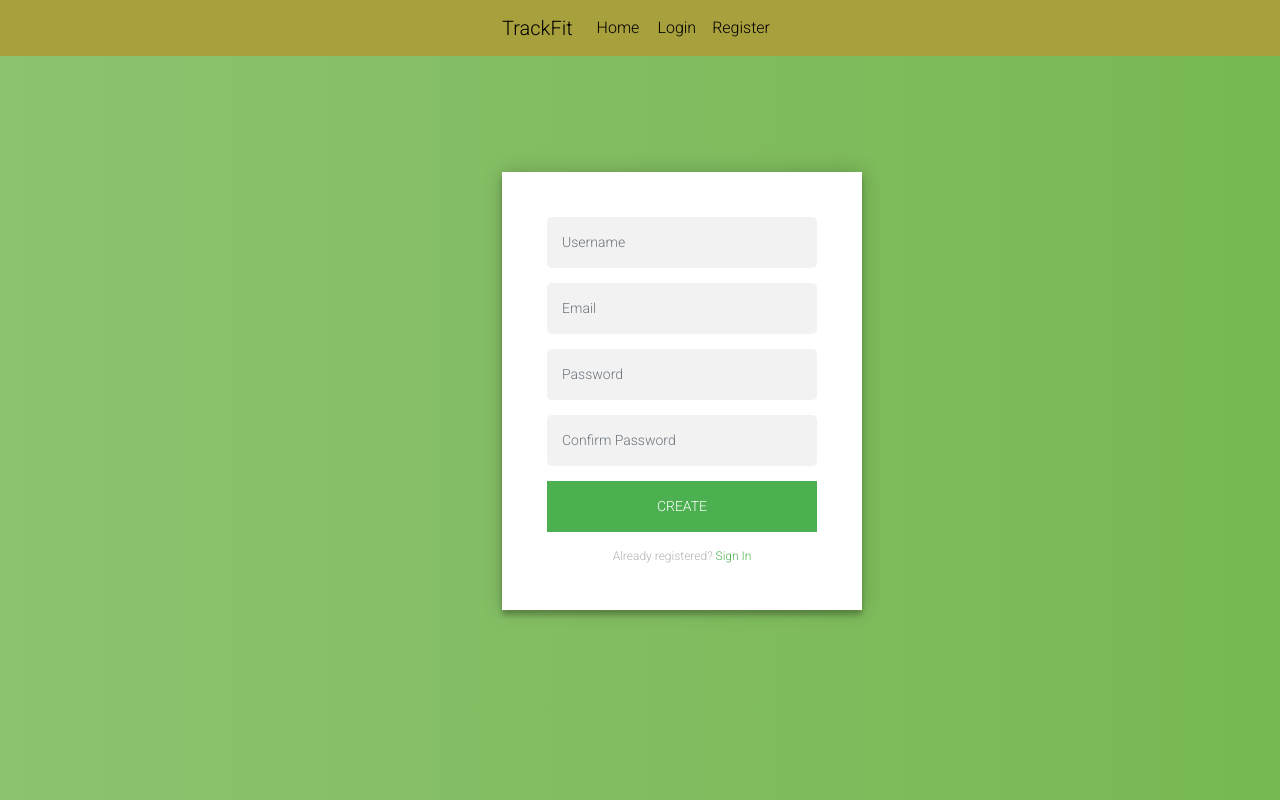
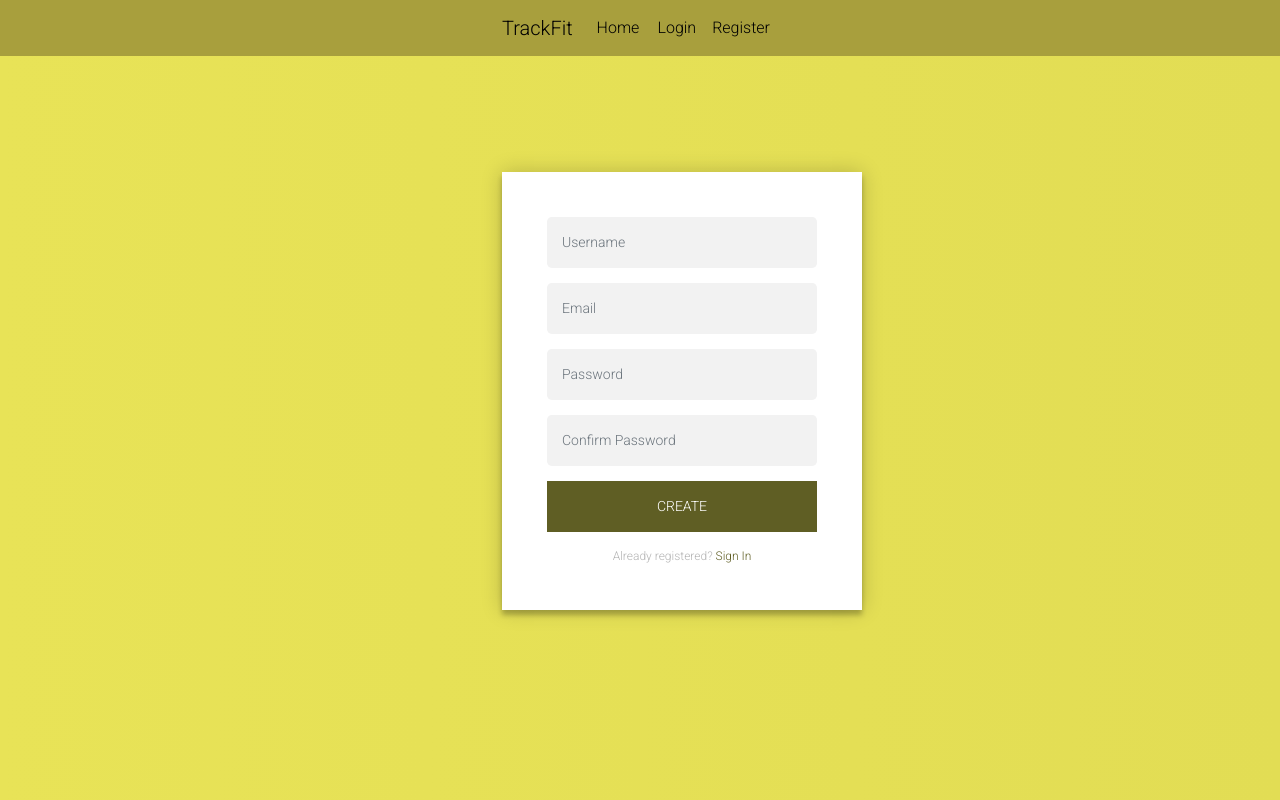
Before and after one commit to DennisCri/TrackFit, a Flask app: page /register in a window 1280 px wide. Run offline with Flask 2, Linux system fonts and the light colour scheme.

Commit message:
changed colojurs

```diff
--- a/static/log_data.css
+++ b/static/log_data.css
@@ -3,7 +3,7 @@
   margin-top: 75px
 }
 .button {
-  background-color: #03a56a;
+  background-color: #5f5e24;
   border: none;
   color: white;
   padding: 15px 32px;
--- a/static/login_registration.css
+++ b/static/login_registration.css
@@ -34,7 +34,7 @@
   font-family: "Roboto", sans-serif;
   text-transform: uppercase;
   outline: 0;
-  background: #4CAF50;
+  background: #5f5e24;
   width: 100%;
   border: 0;
   padding: 15px;
@@ -45,7 +45,7 @@
   cursor: pointer;
 }
 .form button:hover,.form button:active,.form button:focus {
-  background: #43A047;
+  background: #858233;
 }
 .form .message {
   margin: 15px 0 0;
@@ -53,7 +53,7 @@
   font-size: 12px;
 }
 .form .message a {
-  color: #4CAF50;
+  color: #5f5e24;
   text-decoration: none;
 }
 /*.form .register-form {
@@ -93,11 +93,11 @@
   color: #EF3B3A;
 }
 body {
-  background: #76b852; /* fallback for old browsers */
-  background: -webkit-linear-gradient(right, #76b852, #8DC26F);
-  background: -moz-linear-gradient(right, #76b852, #8DC26F);
-  background: -o-linear-gradient(right, #76b852, #8DC26F);
-  background: linear-gradient(to left, #76b852, #8DC26F);
+  background: #e2dd54; /* fallback for old browsers */
+  background: -webkit-linear-gradient(right, #e2dd54, #e8e357);
+  background: -moz-linear-gradient(right, #e2dd54, #e8e357);
+  background: -o-linear-gradient(right, #e2dd54, #e8e357);
+  background: linear-gradient(to left, #e2dd54, #e8e357);
   font-family: "Roboto", sans-serif;
   -webkit-font-smoothing: antialiased;
   -moz-osx-font-smoothing: grayscale;
--- a/static/main.css
+++ b/static/main.css
@@ -5,7 +5,7 @@
 .alert {
 	position: absolute;
 	padding: 20px;
-	background-color: #2d682f;
+	background-color: #555421;
 	color: white;
 	margin: 50px auto auto;
 	width: 360px;
--- a/templates/base.html
+++ b/templates/base.html
@@ -16,7 +16,7 @@
 
 	</head>
 
-	<body style="background-color:#79b956;text-align:center">
+	<body style="background-color:#e2dd54;text-align:center">
 
 		<!-- Navigation bar -->
       	<nav class="navbar navbar-expand-md navbar-dark bg-steel fixed-top">
```
Also changed, not shown: static/graphs.css (+6 -6 lines), static/search.css (+5 -5 lines).
